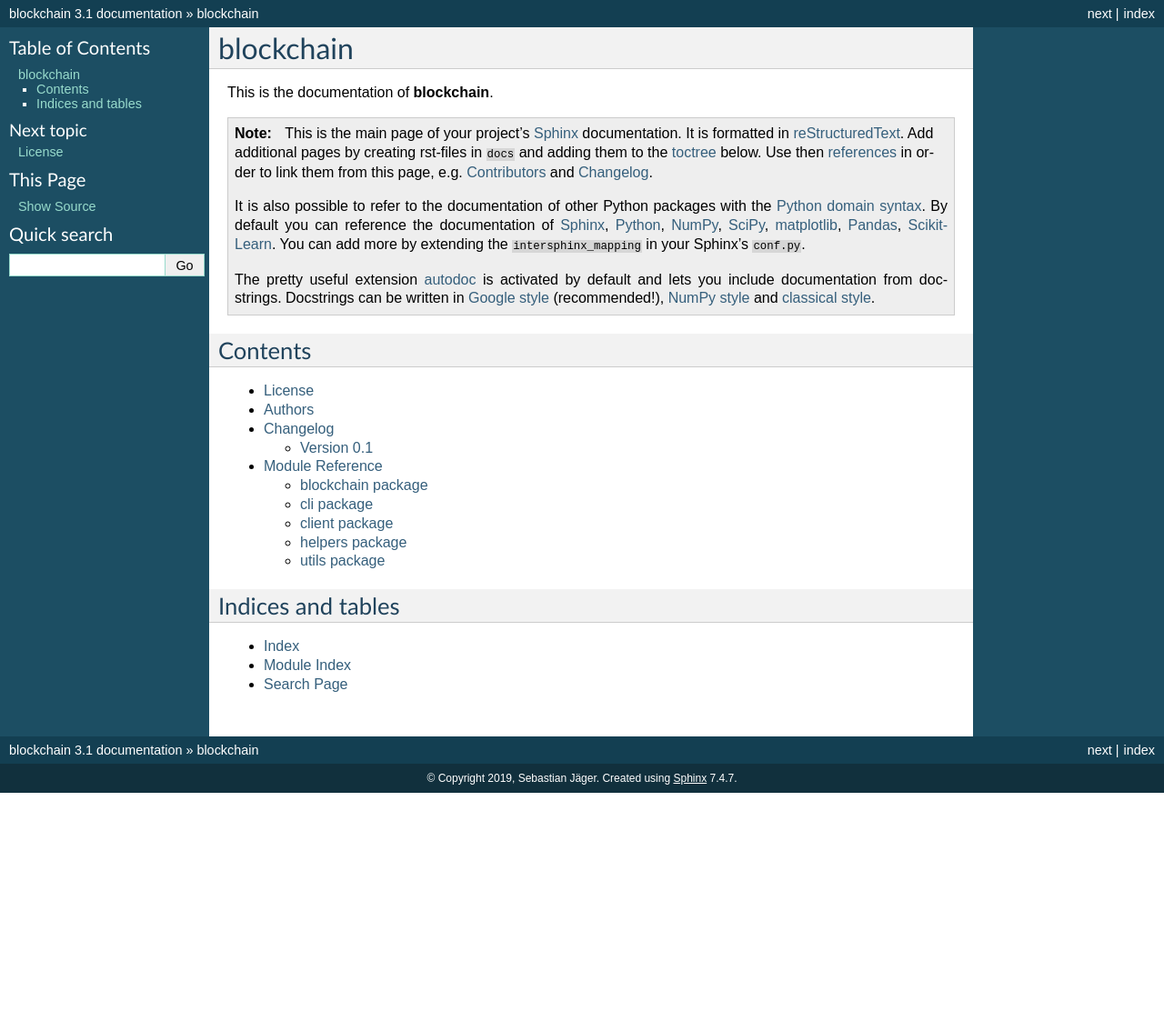
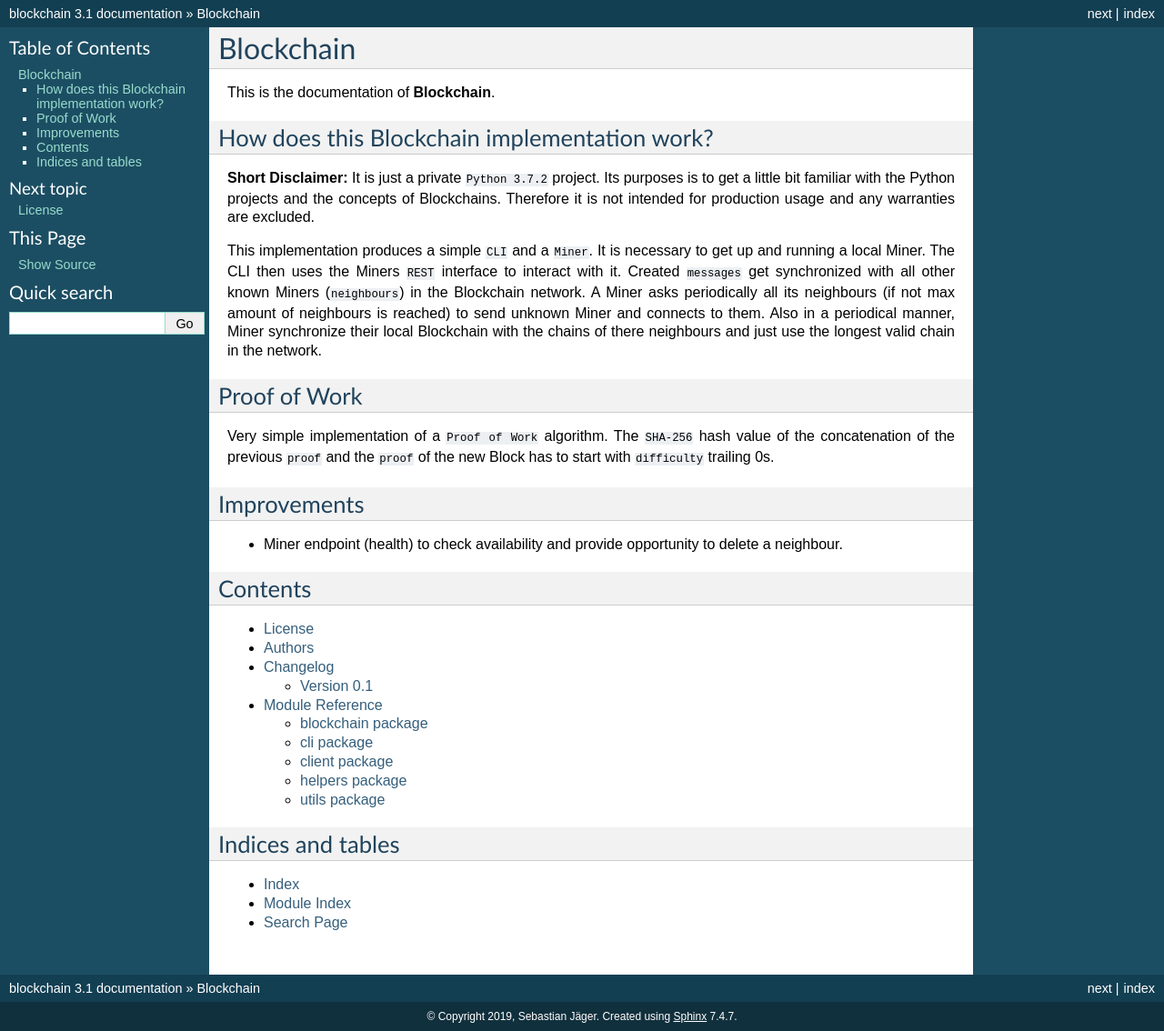
Before and after one commit to se-jaeger/blockchain, a Sphinx documentation site: the page built from docs/index.rst, in a window 1280 px wide and 1134 px high. Shown: the whole window at 91% size. Built offline with Sphinx 7.4.7, drawn with Linux system fonts in a browser that asks for light colours.

Commit message:
Add some Documentation.

```diff
--- a/docs/index.rst
+++ b/docs/index.rst
@@ -1,26 +1,36 @@
 ==========
-blockchain
+Blockchain
 ==========
 
-This is the documentation of **blockchain**.
+This is the documentation of **Blockchain**.
 
-.. note::
 
-    This is the main page of your project's `Sphinx`_ documentation.
-    It is formatted in `reStructuredText`_. Add additional pages
-    by creating rst-files in ``docs`` and adding them to the `toctree`_ below.
-    Use then `references`_ in order to link them from this page, e.g.
-    :ref:`authors` and :ref:`changes`.
+How does this Blockchain implementation work?
+=============================================
 
-    It is also possible to refer to the documentation of other Python packages
-    with the `Python domain syntax`_. By default you can reference the
-    documentation of `Sphinx`_, `Python`_, `NumPy`_, `SciPy`_, `matplotlib`_,
-    `Pandas`_, `Scikit-Learn`_. You can add more by extending the
-    ``intersphinx_mapping`` in your Sphinx's ``conf.py``.
+**Short Disclaimer:**
+It is just a private ``Python 3.7.2`` project. Its purposes is to get a little bit familiar with the Python projects and the concepts of Blockchains.
+Therefore it is not intended for production usage and any warranties are excluded.
 
-    The pretty useful extension `autodoc`_ is activated by default and lets
-    you include documentation from docstrings. Docstrings can be written in
-    `Google style`_ (recommended!), `NumPy style`_ and `classical style`_.
+
+This implementation produces a simple ``CLI`` and a ``Miner``. It is necessary to get up and running a local Miner.
+The CLI then uses the Miners ``REST`` interface to interact with it.
+Created ``messages`` get synchronized with all other known Miners (``neighbours``) in the Blockchain network.
+A Miner asks periodically all its neighbours (if not max amount of neighbours is reached) to send unknown Miner and connects to them.
+Also in a periodical manner, Miner synchronize their local Blockchain with the chains of there neighbours and just use the longest valid chain in the network.
+
+
+Proof of Work
+=============
+
+Very simple implementation of a ``Proof of Work`` algorithm.
+The ``SHA-256`` hash value of the concatenation of the previous ``proof`` and the ``proof`` of the new Block has to start with ``difficulty`` trailing 0s.
+
+
+Improvements
+============
+
+- Miner endpoint (health) to check availability and provide opportunity to delete a neighbour.
 
 
 Contents
```
